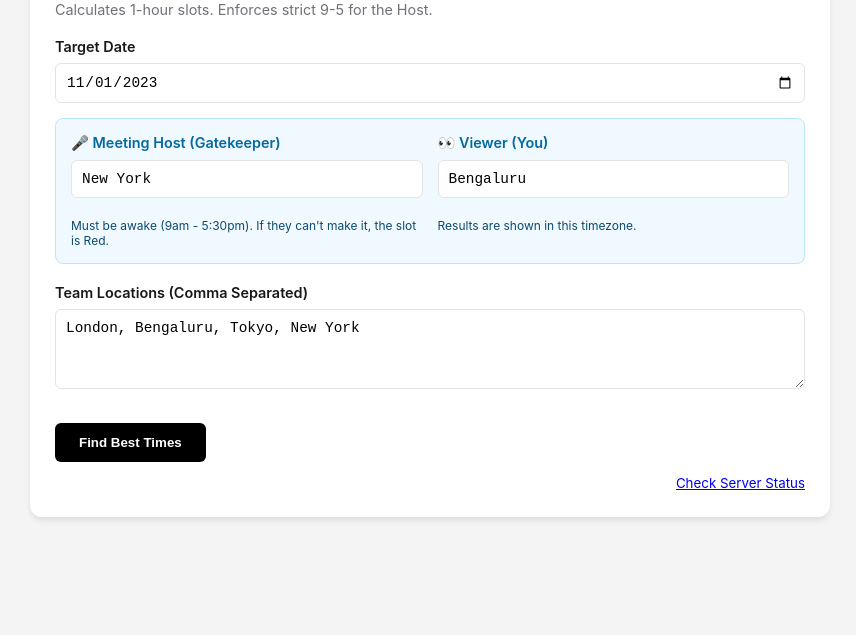
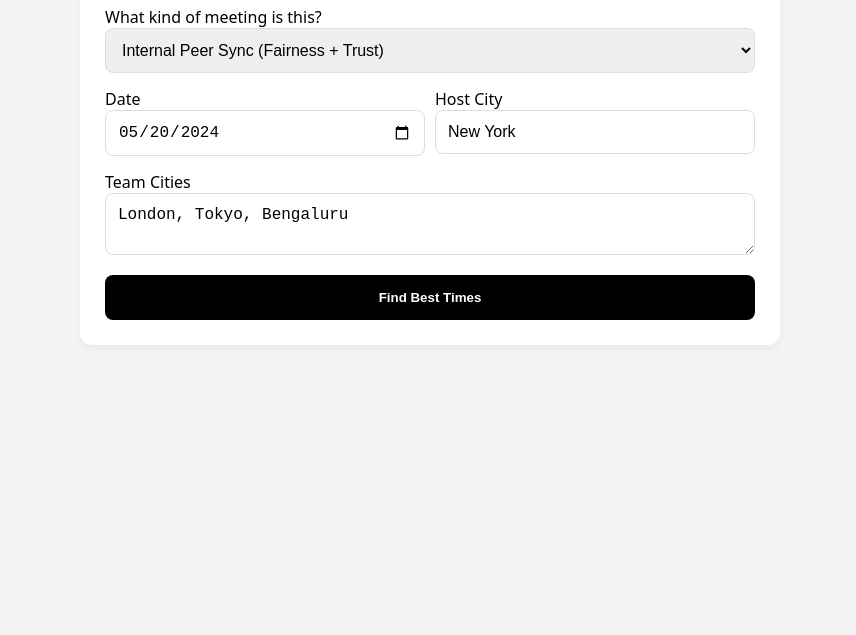
Before and after one commit to rohitvhanji/orbitalgo, a website: page public/index.html in a window 1280 px wide. Shown: the part 165-800 px from the top of the page, without its empty margins (210-1066 px from the left). Drawn offline with Linux system fonts and the light colour scheme.

Commit message:
Update index.html

```diff
--- a/public/index.html
+++ b/public/index.html
@@ -2,190 +2,92 @@
 <html lang="en">
 <head>
     <meta charset="UTF-8">
-    <meta name="viewport" content="width=device-width, initial-scale=1.0">
-    <title>Orbit Universal Engine</title>
+    <title>Orbit Intelligence Engine</title>
     <style>
-        body { font-family: -apple-system, BlinkMacSystemFont, "Segoe UI", Roboto, sans-serif; max-width: 800px; margin: 40px auto; padding: 20px; background: #f4f4f5; color: #18181b; }
-        .card { background: white; padding: 25px; border-radius: 12px; box-shadow: 0 4px 6px -1px rgba(0, 0, 0, 0.1); margin-bottom: 20px; }
-        h1 { margin-top: 0; font-size: 1.5rem; }
-        label { display: block; font-weight: 600; margin-bottom: 8px; font-size: 0.9rem; }
-        input, textarea { width: 100%; padding: 10px; border: 1px solid #e4e4e7; border-radius: 6px; font-family: monospace; font-size: 0.9rem; margin-bottom: 15px; box-sizing: border-box; }
-        textarea { height: 80px; }
-        button { background: #000; color: white; border: none; padding: 12px 24px; border-radius: 6px; font-weight: 600; cursor: pointer; transition: 0.2s; }
-        button:hover { opacity: 0.8; }
-        button:disabled { background: #a1a1aa; cursor: not-allowed; }
-
-        #status-log { margin-bottom: 15px; font-size: 0.85rem; color: #64748b; font-family: monospace; }
-        .log-ok { color: #10b981; }
-        .log-err { color: #ef4444; }
-
-        #results { white-space: pre-wrap; background: #18181b; color: #00ff9d; padding: 20px; border-radius: 8px; font-family: monospace; overflow-x: auto; display: none; }
-        .tag { display: inline-block; background: #e0e7ff; color: #4338ca; padding: 2px 8px; border-radius: 4px; font-size: 0.75rem; font-weight: 700; margin-bottom: 15px; }
-
-        /* Highlight the Host Box */
-        .host-box {
-            background: #f0f9ff;
-            border: 1px solid #bae6fd;
-            padding: 15px;
-            border-radius: 8px;
-            margin-bottom: 20px;
-            display: flex;
-            gap: 15px;
-        }
-        .host-col { flex: 1; }
-        .host-label { color: #0369a1; }
-        .host-desc { font-size: 0.75rem; color: #0c4a6e; display: block; margin-top: 5px; }
+        body { font-family: system-ui, sans-serif; max-width: 700px; margin: 40px auto; padding: 20px; background: #f4f4f5; }
+        .card { background: white; padding: 25px; border-radius: 12px; box-shadow: 0 4px 10px rgba(0,0,0,0.05); }
+        select, input, textarea { width: 100%; padding: 12px; border: 1px solid #ddd; border-radius: 8px; margin-bottom: 15px; box-sizing: border-box; font-size: 1rem; }
+        button { width: 100%; padding: 15px; background: #000; color: #fff; border: none; border-radius: 8px; font-weight: bold; cursor: pointer; }
+        #results { margin-top: 20px; background: #18181b; color: #10b981; padding: 20px; border-radius: 8px; font-family: monospace; white-space: pre-wrap; display: none; }
     </style>
 </head>
 <body>
 
 <div class="card">
-        <span class="tag">UNIVERSAL EXPRESS API</span>
-        <h1>Orbit Intelligence Engine</h1>
-        <p style="color:#71717a; font-size:0.9rem; margin-bottom:20px;">
-            Calculates 1-hour slots. Enforces strict 9-5 for the Host.
-        </p>
+    <h1>Orbit Optimizer</h1>
 
-        <label>Target Date</label>
-        <input type="date" id="dateInput" value="2023-11-01">
+    <label>What kind of meeting is this?</label>
+    <select id="scenario">
+        <option value="peer_sync">Internal Peer Sync (Fairness + Trust)</option>
+        <option value="client_meeting">External Client Meeting (Strict Host)</option>
+        <option value="all_hands">Town Hall / All-Hands (Majority Rules)</option>
+        <option value="urgent_briefing">Urgent Briefing (Host Availability First)</option>
+        <option value="culture_chat">People First (Protect Individuals)</option>
+        <option value="gold_standard">Executive Interview (High Performance)</option>
+    </select>
 
-        <div class="host-box">
-            <div class="host-col">
-                <label class="host-label">🎤 Meeting Host (Gatekeeper)</label>
-                <input type="text" id="hostInput" value="New York" placeholder="e.g. London">
-                <small class="host-desc">Must be awake (9am - 5:30pm). If they can't make it, the slot is Red.</small>
+    <div style="display: flex; gap: 10px;">
+        <div style="flex:1">
+            <label>Date</label>
+            <input type="date" id="dateInput" value="2024-05-20">
         </div>
-            <div class="host-col">
-                <label class="host-label">👀 Viewer (You)</label>
-                <input type="text" id="viewerInput" value="Bengaluru" placeholder="e.g. Tokyo">
-                <small class="host-desc">Results are shown in this timezone.</small>
+        <div style="flex:1">
+            <label>Host City</label>
+            <input type="text" id="hostInput" value="New York">
         </div>
     </div>
 
-        <label>Team Locations (Comma Separated)</label>
-        <textarea id="cityInput">London, Bengaluru, Tokyo, New York</textarea>
+    <label>Team Cities</label>
+    <textarea id="cityInput">London, Tokyo, Bengaluru</textarea>
 
-        <div id="status-log"></div>
-
-        <button onclick="runSimulation()" id="btn">Find Best Times</button>
-        <div style="margin-top:10px; text-align:right;">
-             <small><a href="#" onclick="checkHealth()">Check Server Status</a></small>
-        </div>
+    <button onclick="run()">Find Best Times</button>
+    <div id="results"></div>
 </div>
 
-    <div id="results"></div>
+<script>
+    async function run() {
+        const out = document.getElementById('results');
+        out.innerHTML = "Processing...";
+        out.style.display = "block";
 
-    <script>
-        async function checkHealth() {
         try {
-                const res = await fetch('/api/health');
-                const data = await res.json();
-                alert(`STATUS: ${data.status}\nENV: ${data.env}`);
-            } catch(e) { alert("Server Offline"); }
+            // Resolve Host
+            const hRes = await fetch('/api/resolve', { method: 'POST', headers: {'Content-Type': 'application/json'}, body: JSON.stringify({ city: document.getElementById('hostInput').value }) });
+            const hData = await hRes.json();
+
+            // Resolve Team
+            const cities = document.getElementById('cityInput').value.split(',').map(c => c.trim());
+            const teamIDs = [];
+            for (let c of cities) {
+                const r = await fetch('/api/resolve', { method: 'POST', headers: {'Content-Type': 'application/json'}, body: JSON.stringify({ city: c }) });
+                const d = await r.json();
+                teamIDs.push(d.timezone_id);
             }
 
-        async function runSimulation() {
-            const btn = document.getElementById('btn');
-            const log = document.getElementById('status-log');
-            const resBox = document.getElementById('results');
-
-            btn.disabled = true;
-            btn.innerText = "Resolving Locations...";
-            resBox.style.display = 'none';
-            log.innerHTML = '';
-
-            try {
-                // 1. Gather Inputs
-                const cities = document.getElementById('cityInput').value.split(',').map(s => s.trim()).filter(s => s);
-                const hostCity = document.getElementById('hostInput').value.trim();
-                const viewerCity = document.getElementById('viewerInput').value.trim();
-
-                // 2. Helper to Resolve One City
-                const resolveCity = async (name, label) => {
-                    try {
-                        const res = await fetch('/api/resolve', {
+            // Optimize
+            const oRes = await fetch('/api/optimize', {
                 method: 'POST',
-                            headers: { 'Content-Type': 'application/json' },
-                            body: JSON.stringify({ city: name })
-                        });
-                        const data = await res.json();
-                        if (res.ok) {
-                            log.innerHTML += `<div class="log-ok">✓ ${label}: ${data.resolved_name} (${data.timezone_id})</div>`;
-                            return data.timezone_id;
-                        } else {
-                            throw new Error(data.error);
-                        }
-                    } catch (e) {
-                        log.innerHTML += `<div class="log-err">✕ Failed ${label}: ${name}</div>`;
-                        throw e;
-                    }
-                };
-
-                // 3. Resolve Host & Viewer First
-                const hostID = await resolveCity(hostCity, "Host");
-                const viewerID = await resolveCity(viewerCity, "Viewer");
-
-                // 4. Resolve Team
-                const teamIDs = [];
-                for (const city of cities) {
-                    try {
-                        const id = await resolveCity(city, "Team");
-                        teamIDs.push(id);
-                    } catch(e) {} // Continue even if one fails
-                }
-
-                if (teamIDs.length === 0) throw new Error("No valid team locations found.");
-
-                // 5. CALL OPTIMIZE API
-                btn.innerText = "Calculating Schedule...";
-
-                const optRes = await fetch('/api/optimize', {
-                    method: 'POST',
-                    headers: { 'Content-Type': 'application/json' },
+                headers: {'Content-Type': 'application/json'},
                 body: JSON.stringify({
                     date: document.getElementById('dateInput').value,
                     timezones: teamIDs,
-                        host_timezone: hostID,      // <--- NEW
-                        viewer_timezone: viewerID   // <--- NEW (Renamed from optimize_for)
+                    host_timezone: hData.timezone_id,
+                    scenario: document.getElementById('scenario').value
                 })
             });
+            const data = await oRes.json();
 
-                const optData = await optRes.json();
-                if (!optRes.ok) throw new Error(optData.error || "Optimization Failed");
-
-                // 6. RENDER RESULTS
-                let output = `⚡ BEST MATCHES (Viewer Time: ${optData.viewer}):\n`;
-                output += `   Host Time: ${optData.host}\n\n`;
-
-                if (optData.top_3.length === 0) {
-                    output += "⚠️ No viable times found where Host is available.\n";
-                }
-
-                optData.top_3.forEach((slot, i) => {
-                    output += `#${i+1} [ ${slot.display_time} ] Score: ${slot.score}\n`;
-                    if(slot.blockers && slot.blockers.length) {
-                        slot.blockers.forEach(b => output += `   ⚠️ ${b}\n`);
-                    } else {
-                        output += `   ✨ Perfect Match\n`;
-                    }
-                    output += `\n`;
+            let html = "⚡ TOP 3 RECOMMENDATIONS:\n\n";
+            data.top_3.forEach((s, i) => {
+                html += `#${i+1} [ ${s.display_time} ] Score: ${Math.round(s.score)}\n`;
+                html += `   (Penalty Tax: -${s.penalty})\n`;
+                s.blockers.forEach(b => html += `   ⚠️ ${b}\n`);
+                html += `\n`;
             });
-
-                output += `--------------------------------\n`;
-                output += `RAW DATA:\n` + JSON.stringify(optData, null, 2);
-
-                resBox.innerText = output;
-                resBox.style.display = 'block';
-
-            } catch (err) {
-                resBox.innerText = "❌ ERROR:\n" + err.message;
-                resBox.style.display = 'block';
-                resBox.style.color = '#f87171';
-            } finally {
-                btn.innerText = "Find Best Times";
-                btn.disabled = false;
-            }
+            out.innerText = html;
+        } catch (e) { out.innerText = "Error: " + e.message; }
     }
 </script>
+
 </body>
 </html>
```
Lines whose indentation alone changed are shown as unchanged.
